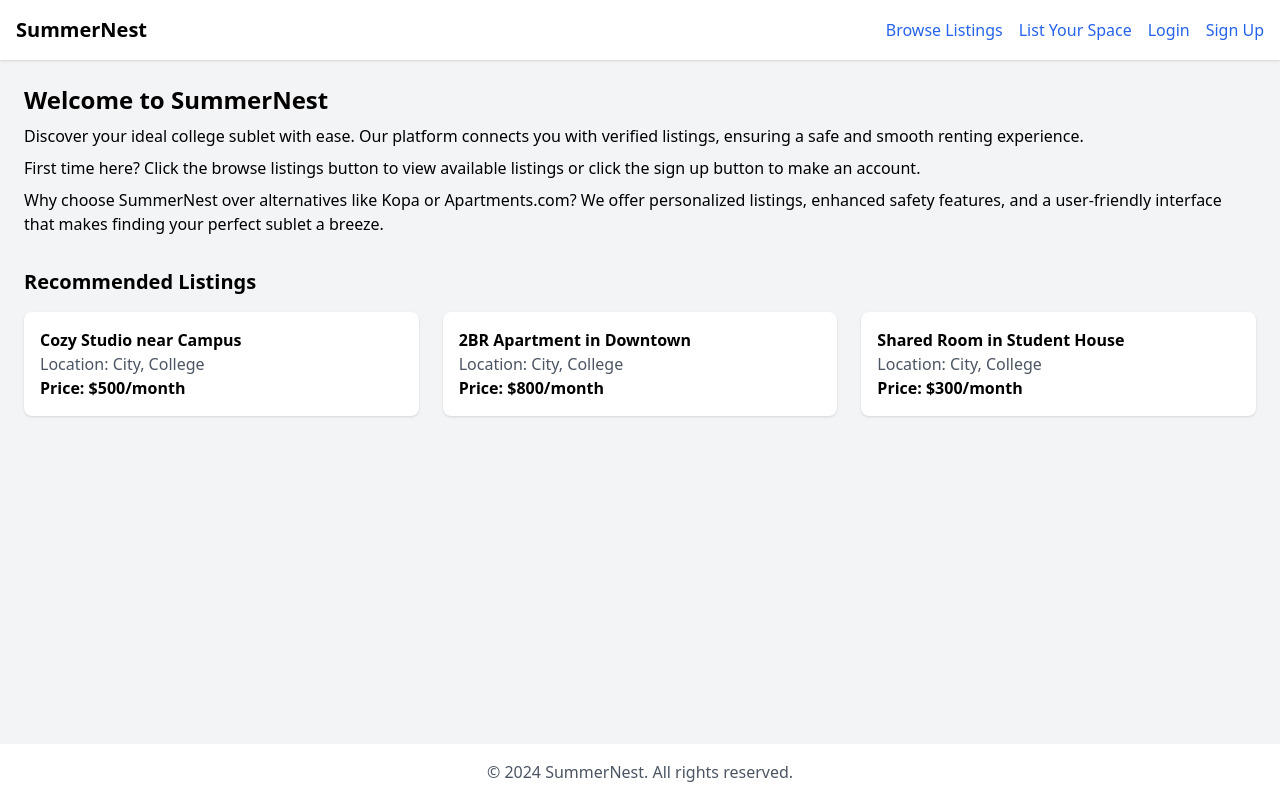
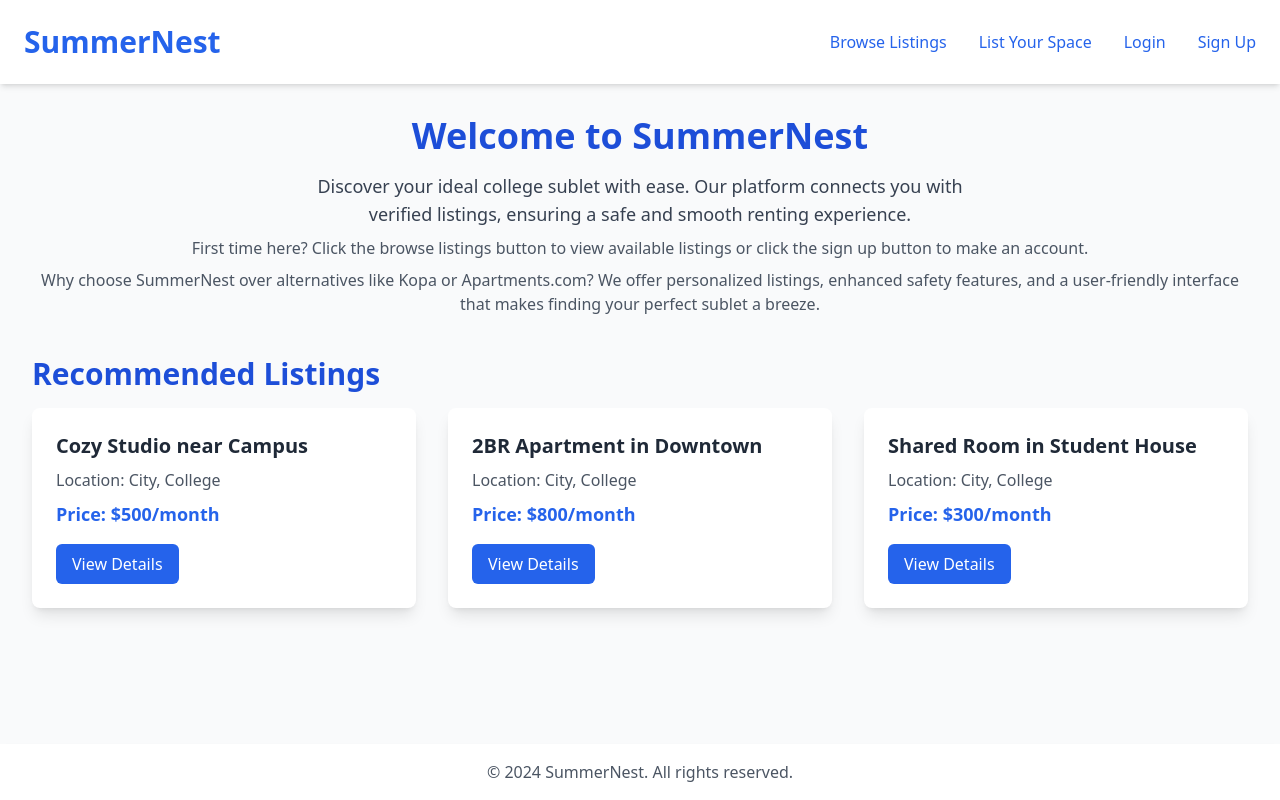
Before and after one commit to jkim695/SummerNest, a React (Create React App) app in the folder summernest/Frontend/: page / in a window 1280 px wide. Built offline with nearby package versions, Linux system fonts and the light colour scheme.

Commit message:
Improved the design of the pages and added a side menu in ListYourSpace

```diff
--- a/summernest/Frontend/package.json
+++ b/summernest/Frontend/package.json
@@ -10,6 +10,7 @@
     "react": "^18.3.1",
     "react-chartjs-2": "^5.2.0",
     "react-dom": "^18.3.1",
+    "react-icons": "^5.3.0",
     "react-router-dom": "^6.27.0",
     "react-scripts": "5.0.1",
     "web-vitals": "^2.1.4"
--- a/summernest/Frontend/src/BrowseListings.js
+++ b/summernest/Frontend/src/BrowseListings.js
@@ -19,54 +19,55 @@ const BrowseListings = () => {
   ];
 
   return (
-    <div className="flex flex-col min-h-screen bg-gray-100">
-      <header className="flex justify-between items-center bg-white p-4 shadow">
-        <h1 className="text-xl font-bold">Browse Listings</h1>
-        <Link to="/" className="text-blue-600 hover:underline">Back to Home</Link>
+    <div className="flex flex-col min-h-screen bg-gray-50">
+      <header className="flex justify-between items-center bg-white p-6 shadow-md">
+        <h1 className="text-3xl font-extrabold text-blue-600">Browse Listings</h1>
+        <Link to="/" className="text-blue-600 hover:text-blue-800 transition">Back to Home</Link>
       </header>
 
-      <main className="flex-1 p-6">
-        <section className="mb-8">
-          <h2 className="text-2xl font-semibold">Search for a Sublet</h2>
-          <form onSubmit={handleSearch} className="flex flex-col sm:flex-row gap-4 mt-4">
+      <main className="flex-1 p-8">
+        <section className="mb-10 text-center">
+          <h2 className="text-3xl font-semibold text-blue-700">Search for a Sublet</h2>
+          <form onSubmit={handleSearch} className="flex flex-col sm:flex-row gap-4 mt-4 justify-center">
             <input
               type="text"
               placeholder="Enter city or college name"
               value={searchTerm}
               onChange={(e) => setSearchTerm(e.target.value)}
-              className="flex-1 p-2 border border-gray-300 rounded"
+              className="flex-1 p-4 border border-gray-300 rounded-lg shadow focus:outline-none focus:ring-2 focus:ring-blue-500 transition"
             />
             <input
               type="date"
               value={searchDate}
               onChange={(e) => setSearchDate(e.target.value)}
-              className="p-2 border border-gray-300 rounded"
+              className="p-4 border border-gray-300 rounded-lg shadow focus:outline-none focus:ring-2 focus:ring-blue-500 transition"
             />
             <button
               type="submit"
-              className="bg-blue-600 text-white py-2 px-4 rounded hover:bg-blue-700 transition"
+              className="bg-blue-600 text-white py-2 px-6 rounded-lg shadow hover:bg-blue-700 transition"
             >
               Search
             </button>
           </form>
         </section>
 
-        <div className="mb-8">
-          <h2 className="text-xl font-semibold">Recommended Listings</h2>
-          <div className="grid grid-cols-1 sm:grid-cols-2 lg:grid-cols-3 gap-6 mt-4">
+        <div className="mb-10">
+          <h2 className="text-3xl font-semibold text-blue-700 mb-4">Recommended Listings</h2>
+          <div className="grid grid-cols-1 sm:grid-cols-2 lg:grid-cols-3 gap-8">
             {/* Iterate over the listings array to create listing cards */}
             {listings.map((listing) => (
-              <div className="bg-white p-4 rounded-lg shadow" key={listing.id}>
-                <h4 className="font-bold">{listing.title}</h4>
-                <p className="text-gray-600">Location: City, College</p>
-                <p className="font-semibold">Price: {listing.price}</p>
+              <div className="bg-white p-6 rounded-lg shadow-lg transition-transform transform hover:scale-105" key={listing.id}>
+                <h4 className="text-xl font-bold text-gray-800">{listing.title}</h4>
+                <p className="text-gray-600 mt-2">Location: City, College</p>
+                <p className="font-semibold text-lg text-blue-600 mt-2">Price: {listing.price}</p>
+                <button className="mt-4 px-4 py-2 bg-blue-600 text-white rounded-md hover:bg-blue-700 transition">View Details</button>
               </div>
             ))}
           </div>
         </div>
       </main>
 
-      <footer className="bg-white p-4 text-center">
+      <footer className="bg-white p-4 text-center shadow-md">
         <p className="text-gray-600">&copy; 2024 SummerNest. All rights reserved.</p>
       </footer>
     </div>
--- a/summernest/Frontend/src/HomePage.js
+++ b/summernest/Frontend/src/HomePage.js
@@ -10,48 +10,49 @@ const HomePage = () => {
   ];
 
   return (
-    <div className="flex flex-col min-h-screen bg-gray-100">
-      <header className="flex justify-between items-center bg-white p-4 shadow">
-        <h1 className="text-xl font-bold">SummerNest</h1>
-        <nav className="space-x-4">
-          <Link to="/browse-listings" className="text-blue-600 hover:underline">Browse Listings</Link>
-          <Link to="/list-your-space" className="text-blue-600 hover:underline">List Your Space</Link>
-          <Link to="/login" className="text-blue-600 hover:underline">Login</Link>
-          <Link to="/signup" className="text-blue-600 hover:underline">Sign Up</Link>
+    <div className="flex flex-col min-h-screen bg-gray-50">
+      <header className="flex justify-between items-center bg-white p-6 shadow-md">
+        <h1 className="text-3xl font-extrabold text-blue-600">SummerNest</h1>
+        <nav className="space-x-8">
+          <Link to="/browse-listings" className="text-blue-600 hover:text-blue-800 transition">Browse Listings</Link>
+          <Link to="/list-your-space" className="text-blue-600 hover:text-blue-800 transition">List Your Space</Link>
+          <Link to="/login" className="text-blue-600 hover:text-blue-800 transition">Login</Link>
+          <Link to="/signup" className="text-blue-600 hover:text-blue-800 transition">Sign Up</Link>
         </nav>
       </header>
 
-      <main className="flex-1 p-6">
-        <section className="mb-8">
-          <h2 className="text-2xl font-semibold">Welcome to SummerNest</h2>
-          <p className="mt-2">
-            Discover your ideal college sublet with ease. Our platform connects you with verified listings, ensuring a safe and smooth renting experience.
+      <main className="flex-1 p-8">
+        <section className="mb-10 text-center">
+          <h2 className="text-4xl font-semibold text-blue-700">Welcome to SummerNest</h2>
+          <p className="mt-4 text-lg text-gray-700 max-w-2xl mx-auto">
+            Discover your ideal college sublet with ease. Our platform connects you with verified listings,
+            ensuring a safe and smooth renting experience.
           </p>
-          <p className="mt-2">
+          <p className="mt-2 text-gray-600">
             First time here? Click the browse listings button to view available listings or click the sign up button to make an account.
           </p>
-          <p className="mt-2">
+          <p className="mt-2 text-gray-600">
             Why choose SummerNest over alternatives like Kopa or Apartments.com?
             We offer personalized listings, enhanced safety features, and a user-friendly interface that makes finding your perfect sublet a breeze.
           </p>
         </section>
 
-        <div className="mb-8">
-          <h2 className="text-xl font-semibold">Recommended Listings</h2>
-          <div className="grid grid-cols-1 sm:grid-cols-2 lg:grid-cols-3 gap-6 mt-4">
-            {/* Iterate over the listings array to create listing cards */}
+        <div className="mb-10">
+          <h2 className="text-3xl font-semibold text-blue-700 mb-4">Recommended Listings</h2>
+          <div className="grid grid-cols-1 sm:grid-cols-2 lg:grid-cols-3 gap-8">
             {listings.map((listing) => (
-              <div className="bg-white p-4 rounded-lg shadow" key={listing.id}>
-                <h4 className="font-bold">{listing.title}</h4>
-                <p className="text-gray-600">Location: City, College</p>
-                <p className="font-semibold">Price: {listing.price}</p>
+              <div className="bg-white p-6 rounded-lg shadow-lg transition-transform transform hover:scale-105" key={listing.id}>
+                <h4 className="text-xl font-bold text-gray-800">{listing.title}</h4>
+                <p className="text-gray-600 mt-2">Location: City, College</p>
+                <p className="font-semibold text-lg text-blue-600 mt-2">Price: {listing.price}</p>
+                <button className="mt-4 px-4 py-2 bg-blue-600 text-white rounded-md hover:bg-blue-700 transition">View Details</button>
               </div>
             ))}
           </div>
         </div>
       </main>
 
-      <footer className="bg-white p-4 text-center">
+      <footer className="bg-white p-4 text-center shadow-md">
         <p className="text-gray-600">&copy; 2024 SummerNest. All rights reserved.</p>
       </footer>
     </div>
```
Also changed, not shown: summernest/Frontend/src/ListYourSpace.js (+60 -14 lines), 1 other file (tests, documents, lock files or other folders).
